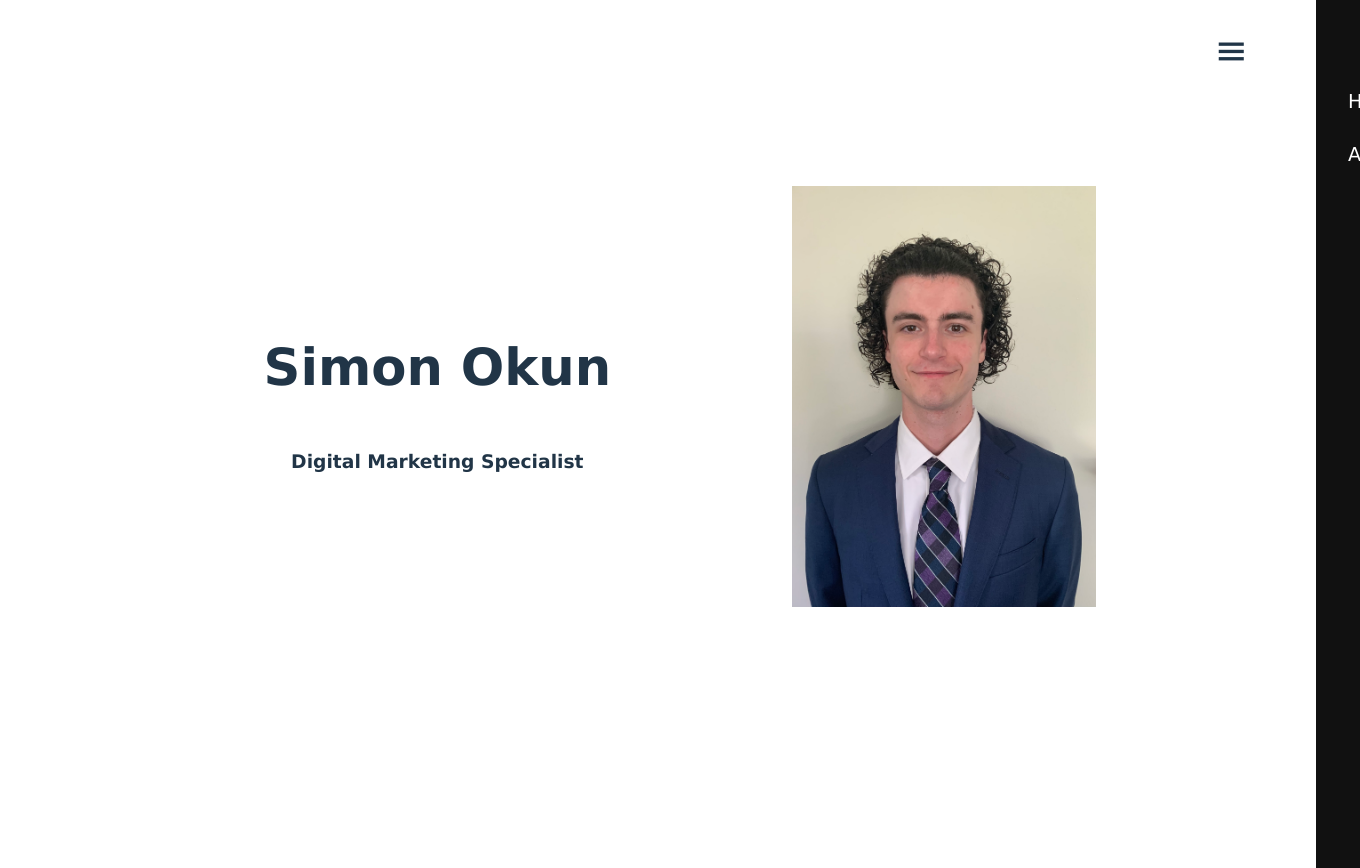
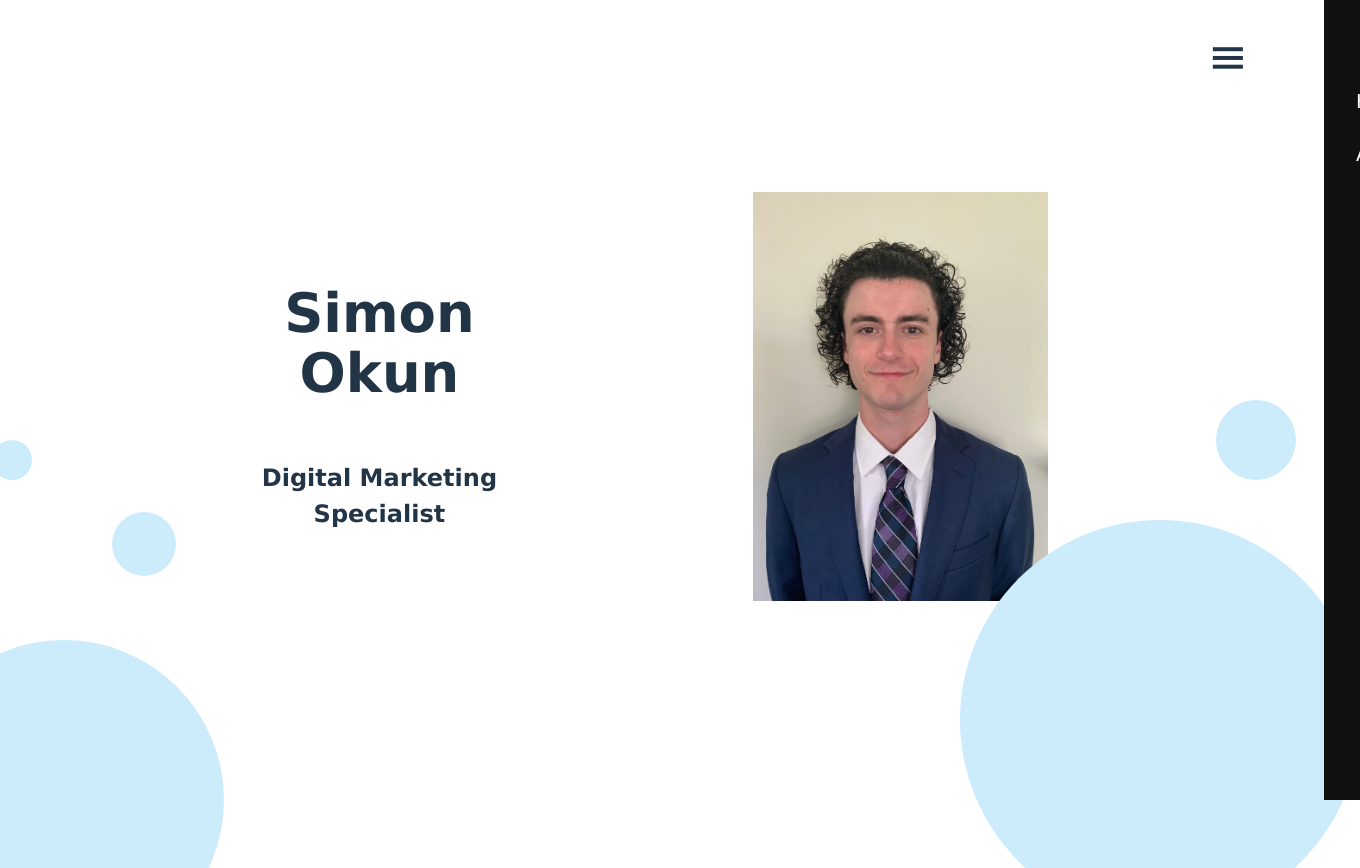
Before and after one commit to okunsimon3/okun_portfolio_final, a React (Vite) app: page / in a window 1280 px wide. Shown: the top 868 px of the page, 1360 px wide, since content can reach past the window. Before the commit the page ends 800 px from the top, so only its background shows below. Built offline with nearby package versions, Linux system fonts and the light colour scheme.

Commit message:
Home finalizations

```diff
--- a/src/components/HomeContent.css
+++ b/src/components/HomeContent.css
@@ -1,6 +1,7 @@
 .home-content {
     display: grid;
-    grid-template-columns: repeat(6, 1fr);
+    grid-template-columns: repeat(7, 1fr);
+    position: relative;
 }
 
 .home-grid-left {
@@ -9,11 +10,67 @@
     flex-direction: column;
     justify-content: center;
 }
-
+.home-grid-left h1 {
+    font-size: 3.4rem;
+}
 .home-grid-right {
-    grid-column: 4 /span 3;
+    grid-column: 5 /span 2;
 }
 
 #home-headshot {
-    width: 50%;
+    width: 85%;
 }
+
+.circle-1 {
+    position: absolute;
+    bottom: 0;
+    right: 0;
+    transform: translate(20%, 30%);
+    width: 25rem;
+    height: 25rem;
+    background-color: #CCECFC;
+    border-radius: 50%;
+}
+
+.circle-2 {
+    position: absolute;
+    bottom: 0;
+    left: 0;
+    transform: translate(-30%, 50%);
+    width: 20rem;
+    height: 20rem;
+    background-color: #CCECFC;
+    border-radius: 50%;
+}
+
+.circle-3 {
+    position: absolute;
+    bottom: 0;
+    left: 0;
+    transform: translate(-.5rem, -20rem);
+    width: 2.5rem;
+    height: 2.5rem;
+    background-color: #CCECFC;
+    border-radius: 50%;
+}
+
+.circle-4 {
+    position: absolute;
+    bottom: 0;
+    left: 0;
+    transform: translate(7rem, -14rem);
+    width: 4rem;
+    height: 4rem;
+    background-color: #CCECFC;
+    border-radius: 50%;
+}
+.circle-5 {
+    position: absolute;
+    bottom: 0;
+    right: 0;
+    transform: translate(1rem, -20rem);
+    width: 5rem;
+    height: 5rem;
+    background-color: #CCECFC;
+    border-radius: 50%;
+}
--- a/src/components/HomeContent.jsx
+++ b/src/components/HomeContent.jsx
@@ -7,12 +7,17 @@ export default function HomeContent() {
         <div className="home-content">
             <div className="home-grid-left">
                 <h1>Simon Okun</h1>
-                <h3>Digital Marketing Specialist</h3>
+                <h2>Digital Marketing Specialist</h2>
             </div>
             <div className="home-grid-right">
                 <img src={Headshot} id='home-headshot'/>
             </div>
         </div>
+        <div className='circle-1'></div>
+        <div className='circle-2'></div>
+        <div className='circle-3'></div>
+        <div className='circle-4'></div>
+        <div className='circle-5'></div>
         </>
     )
 }
--- a/src/components/NavIcon.css
+++ b/src/components/NavIcon.css
@@ -3,7 +3,7 @@
     position: fixed;
     top: 1rem;
     right: 1rem;
-    font-size: 2.5rem;
+    font-size: 3rem;
     cursor: pointer;
     z-index: 1001;
     padding: 1rem;
@@ -11,15 +11,12 @@
     padding-bottom: .7rem;
 }
 
-.menu-icon:hover {
-    color: var(--copacetic-orange);
-}
   /* Sidebar */
 .side-menu {
     position: fixed;
     top: 0;
     right: -250px; /* fully hidden off-screen */
-    width: 150px;
+    width: 206px;
     height: 100%;
     background-color: #111;
     padding: 2rem;
@@ -51,7 +48,3 @@
     font-size: 1.2rem;
     text-align: left;
 }
-
-.side-menu nav ul a:hover {
-    color: var(--copacetic-orange);
-}
--- a/src/index.css
+++ b/src/index.css
@@ -13,7 +13,9 @@
   -moz-osx-font-smoothing: grayscale;
   font-family: 'Lucida Sans', 'Lucida Sans Regular', 'Lucida Grande', 'Lucida Sans Unicode', Geneva, Verdana, sans-serif;
 }
-
+* {
+  box-sizing: border-box;
+}
 a {
   font-weight: 500;
   color: #646cff;
@@ -30,7 +32,9 @@ body {
   min-width: 320px;
   min-height: 100vh;
 }
-
+body, html {
+  overflow: hidden;
+}
 h1 {
   font-size: 3.2em;
   line-height: 1.1;
```
